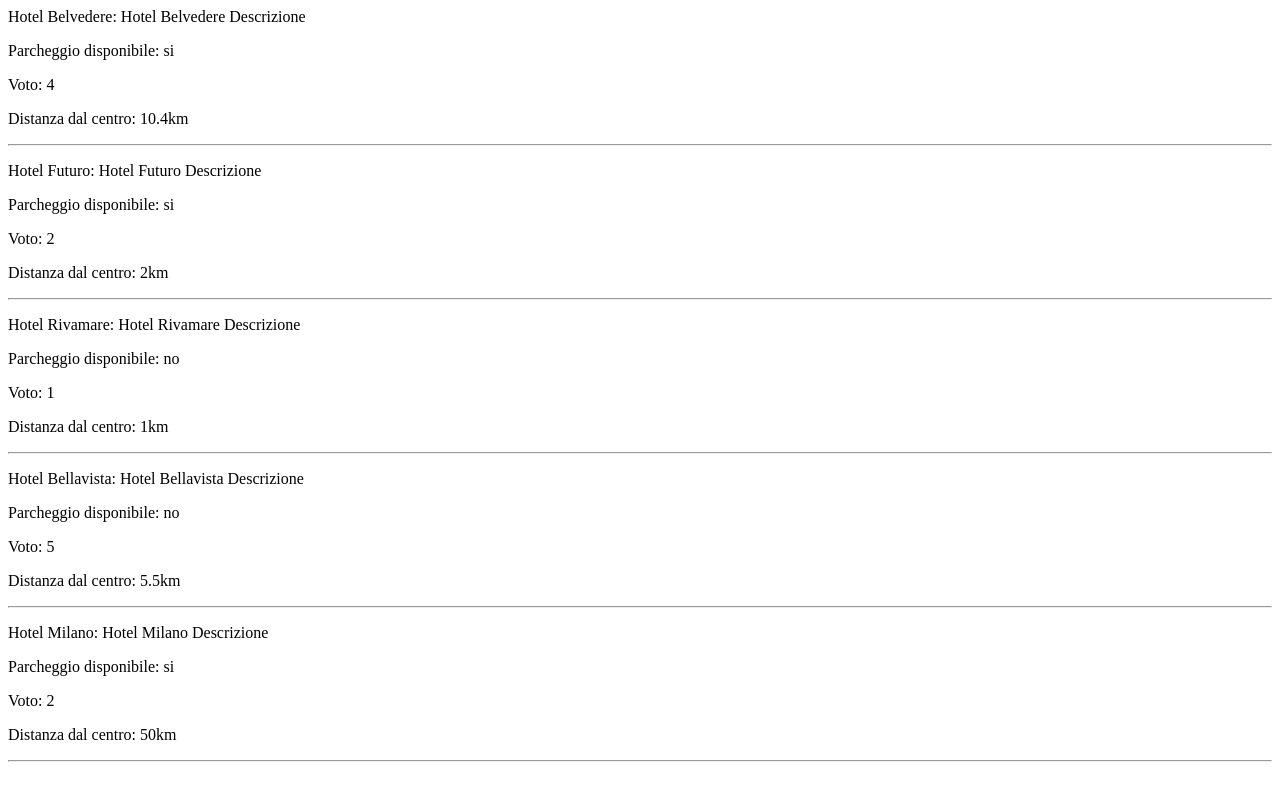
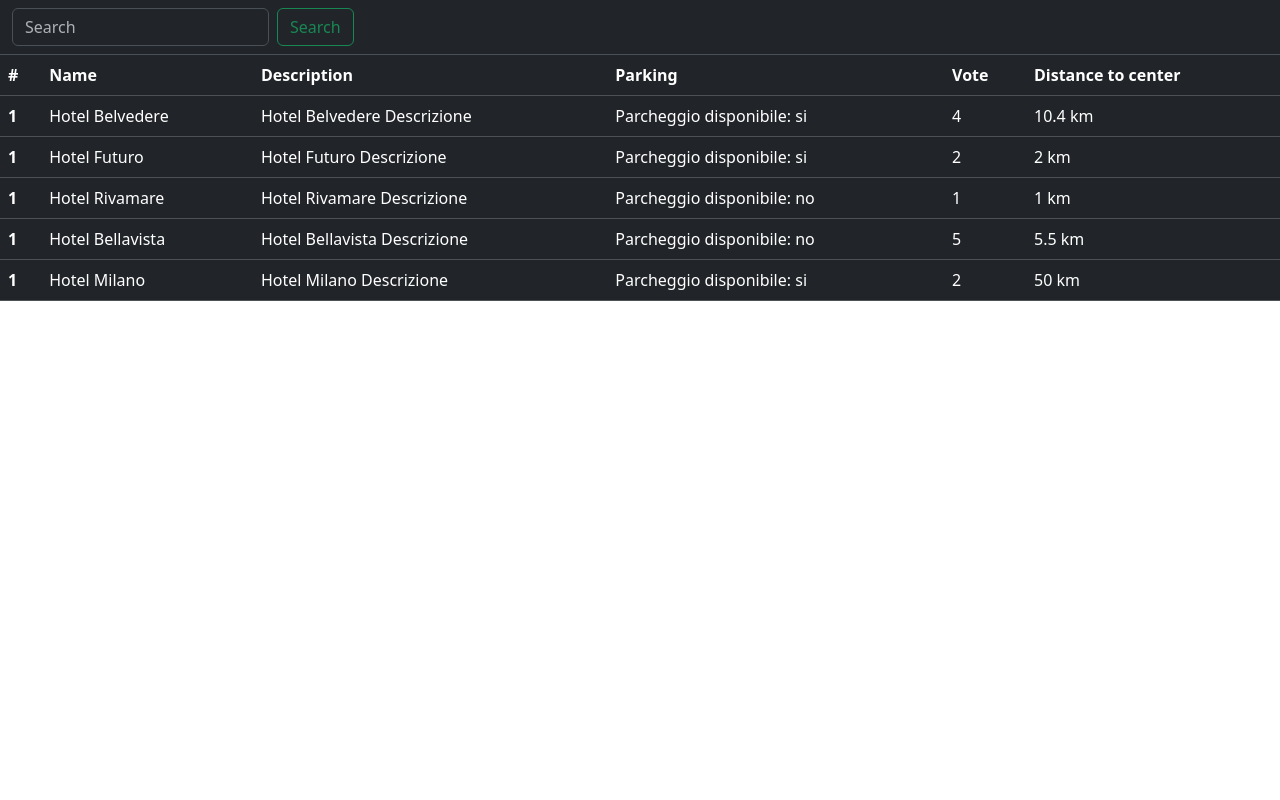
Before and after one commit to UmbertoSerino/php-hotel, a PHP site: page / in a window 1280 px wide. Run offline with PHP 8.4, Linux system fonts and the light colour scheme.

Commit message:
create table and inserted navbar (no function GET)

```diff
--- a/index.php
+++ b/index.php
@@ -49,29 +49,63 @@ $hotels = [
 
 ];
 
+?>
+
+<!DOCTYPE html>
+<html lang="en">
+
+<head>
+    <meta charset="UTF-8">
+    <meta name="viewport" content="width=device-width, initial-scale=1.0">
+    <title>Hotels</title>
+    <link href="https://cdn.jsdelivr.net/npm/bootstrap@5.3.2/dist/css/bootstrap.min.css" rel="stylesheet" integrity="sha384-T3c6CoIi6uLrA9TneNEoa7RxnatzjcDSCmG1MXxSR1GAsXEV/Dwwykc2MPK8M2HN" crossorigin="anonymous">
+
+</head>
+
+<body>
+    <header>
+        <nav class="navbar bg-dark border-bottom border-body" data-bs-theme="dark">
+            <div class="container-fluid">
+                <form class="d-flex" role="search">
+                    <input class="form-control me-2" type="search" placeholder="Search" aria-label="Search" name="" methods="GET">
+                    <button class="btn btn-outline-success" type="submit">Search</button>
+                </form>
+            </div>
+        </nav>
+    </header>
+    <main>
+        <table class="table table-dark table-hover">
+            <thead>
+                <tr>
+                    <th scope="col">#</th>
+                    <th scope="col">Name</th>
+                    <th scope="col">Description</th>
+                    <th scope="col">Parking</th>
+                    <th scope="col">Vote</th>
+                    <th scope="col">Distance to center</th>
+                </tr>
+            </thead>
+            <tbody>
+                <?php foreach ($hotels as $hotel) { ?>
+                    <tr>
+                        <th scope="row">1</th>
+                        <td> <?php echo $hotel['name'] ?></td>
+                        <td> <?php echo $hotel['description'] ?></td>
+                        <td> <?php if ($hotel['parking'] === true) {
+                                    echo 'Parcheggio disponibile: si';
+                                } else {
+                                    echo 'Parcheggio disponibile: no';
+                                } ?></td>
+                        <td> <?php echo $hotel['vote'] ?></td>
+                        <td> <?php echo $hotel['distance_to_center'] . ' km' ?></td>
 
 
+                    </tr>
+            </tbody>
+        <?php } ?>
+        </table>
 
-?>
+    </main>
+</body>
 
-<?php foreach ($hotels as $hotel) { ?>
-
-<p>
-    <?php echo $hotel['name'] . ': ' . $hotel['description']; ?>
-</p>
-<p>
-    <?php if ($hotel['parking'] === true) {
-            echo 'Parcheggio disponibile: si';
-        } else {
-            echo 'Parcheggio disponibile: no';
-        } ?>
-</p>
-<p>
-    <?php echo 'Voto: ' . ($hotel['vote']) ?>
-</p>
-<p>
-    <?php echo 'Distanza dal centro: ' . ($hotel['distance_to_center']) . 'km' ?>
-</p>
-<hr>
-
-<?php } ?>
+</html>
```
